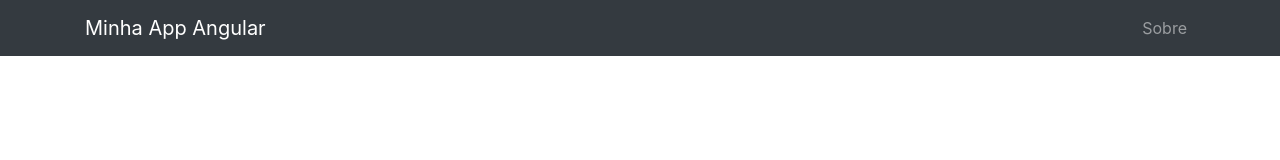
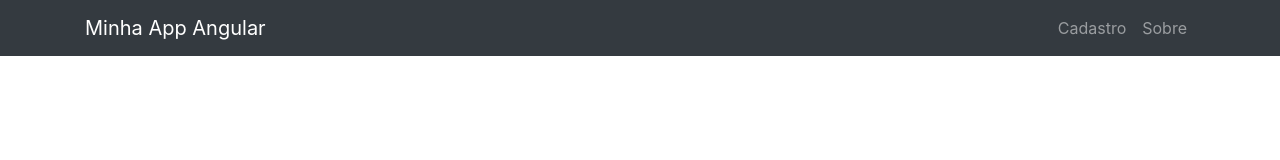
Before and after one commit to marcusfcbarbosa/ReactiveForms, an Angular app: page /cadastro in a window 1280 px wide. Before the commit this address led to /. Shown: the top 160 px of the page. Built offline with nearby package versions, Linux system fonts and the light colour scheme.

Commit message:
Introduzindo a lib do ReactiveForms no modulo principal, criando novo componente de Cadastro e incluindo nova rota

```diff
--- a/src/app/app.routes.ts
+++ b/src/app/app.routes.ts
@@ -1,9 +1,11 @@
 import { Routes } from '@angular/router';
 import { HomeComponent } from './navegacao/home/home.component';
 import { SobreComponent } from './institucional/sobre/sobre.component';
+import { CadastroComponent } from './demos/reactiveForms/cadastro/cadastro.component';
 
 export const rootRouterConfig: Routes = [
     { path: '', redirectTo: '/home', pathMatch: 'full'},
     { path: 'home', component: HomeComponent},
-    { path: 'sobre', component: SobreComponent }
+    { path: 'sobre', component: SobreComponent },
+    { path: 'cadastro', component: CadastroComponent }
 ];
--- /dev/null
+++ b/src/app/demos/reactiveForms/cadastro/cadastro.component.html
@@ -0,0 +1 @@
+<p>cadastro works!</p>
--- /dev/null
+++ b/src/app/demos/reactiveForms/cadastro/cadastro.component.ts
@@ -0,0 +1,15 @@
+import { Component, OnInit } from '@angular/core';
+
+@Component({
+  selector: 'app-cadastro',
+  templateUrl: './cadastro.component.html',
+  styles: []
+})
+export class CadastroComponent implements OnInit {
+
+  constructor() { }
+
+  ngOnInit() {
+  }
+
+}
--- a/src/app/navegacao/menu/menu.component.html
+++ b/src/app/navegacao/menu/menu.component.html
@@ -8,6 +8,9 @@
       <div class="collapse navbar-collapse" id="navbarResponsive">
         <ul class="navbar-nav ml-auto">
           <li class="nav-item">
+            <a class="nav-link"  [routerLink]="['/cadastro']">Cadastro</a>
+          </li>
+          <li class="nav-item">
             <a class="nav-link"  [routerLink]="['/sobre']">Sobre</a>
           </li>
         </ul>
```
Also changed, not shown: src/app/app.module.ts (+5 -2 lines), documentacao.txt (added).
